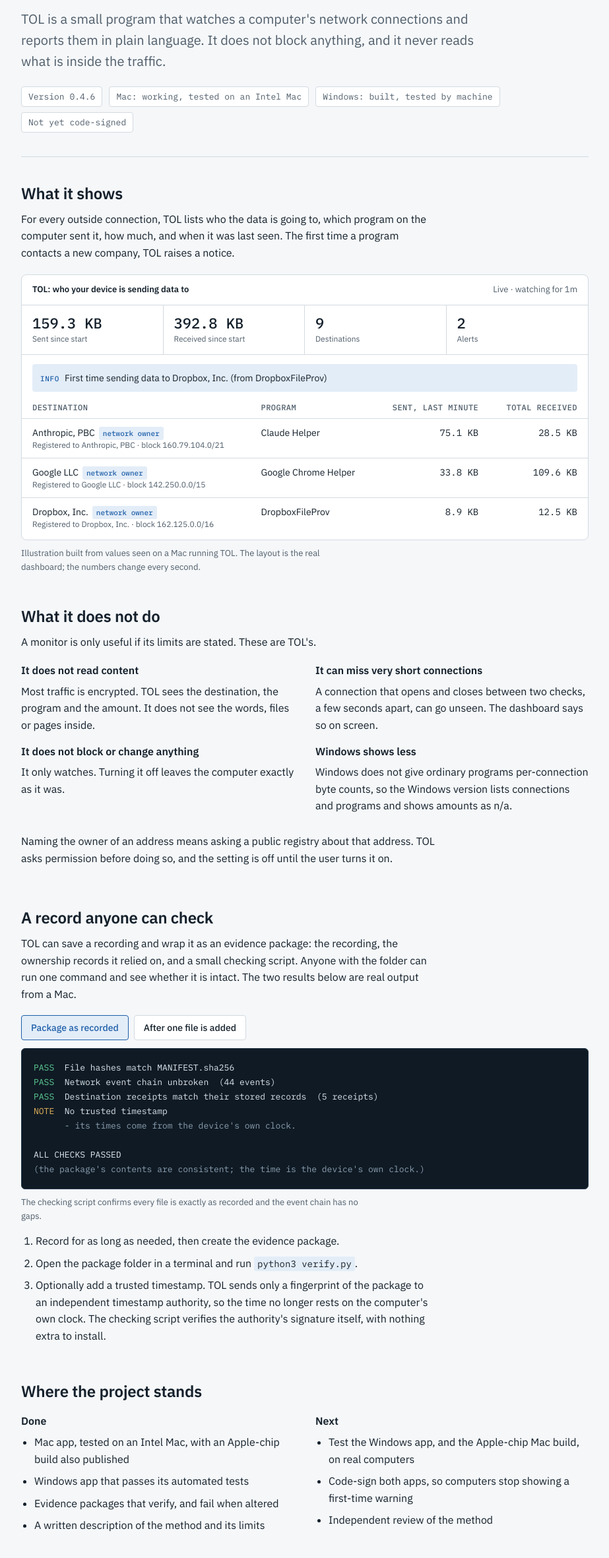
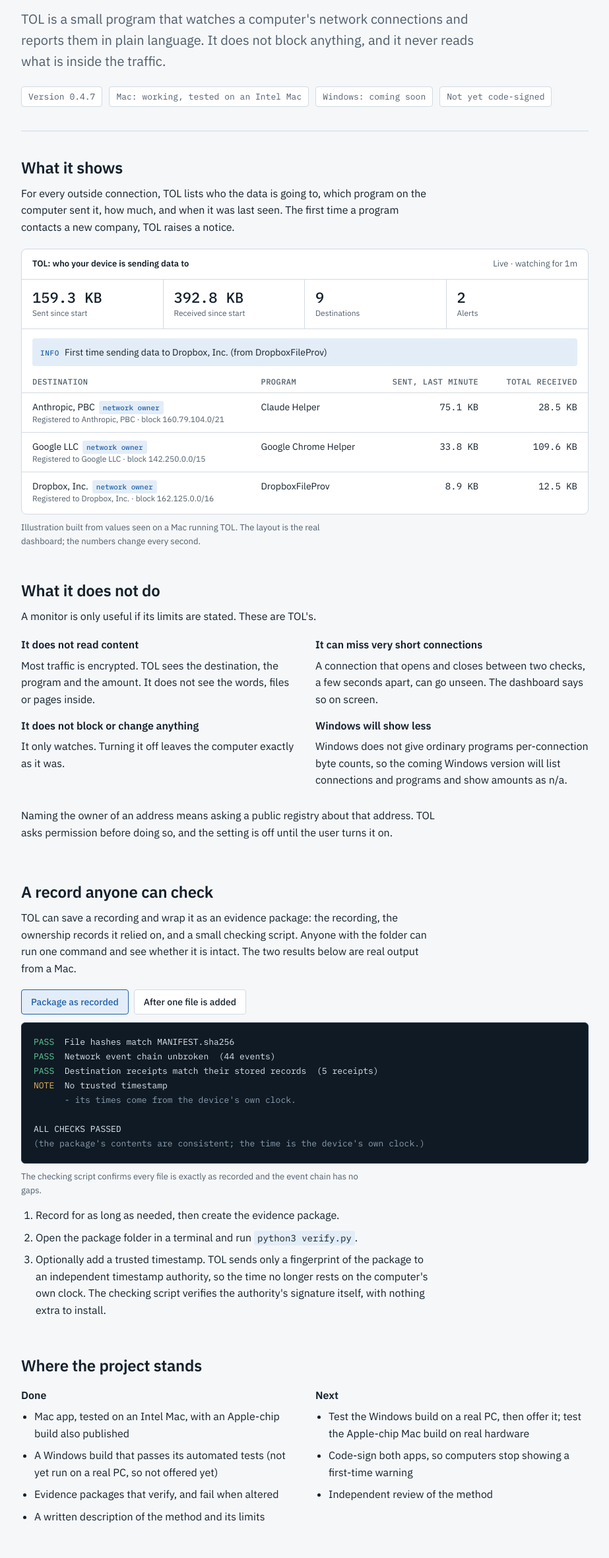
Before and after one commit to rickwatson5166/TOL-public, a browser extension: page site/index.html in a window 1280 px wide. Shown: the part 198-2560 px from the top of the page at 66% size, without its empty margins (178-1101 px from the left). Drawn offline with Linux system fonts and the light colour scheme.

Commit message:
Mac first, Windows coming soon: plain README, details moved to docs/USAGE.md, install guide and status, SECURITY.md, issue templates, banner
README now opens with one plain sentence and an honest status. Windows is not offered until it has been run on a real PC.

Co-Authored-By: Claude Sonnet 5.5 <noreply@anthropic.com>
Claude-Session: https://claude.ai/code/session_01Tohd3QB7n9PzpBWQVxA6Z4

```diff
--- a/site/index.html
+++ b/site/index.html
@@ -78,9 +78,9 @@ footer p { max-width: 70ch; }
   <h1>See which companies your computer is sending data to.</h1>
   <p class="lede">TOL is a small program that watches a computer's network connections and reports them in plain language. It does not block anything, and it never reads what is inside the traffic.</p>
   <ul class="status">
-    <li>Version 0.4.6</li>
+    <li>Version 0.4.7</li>
     <li>Mac: working, tested on an Intel Mac</li>
-    <li>Windows: built, tested by machine</li>
+    <li>Windows: coming soon</li>
     <li>Not yet code-signed</li>
   </ul>
 </header>
@@ -124,8 +124,8 @@ footer p { max-width: 70ch; }
     <div>
       <h3>It can miss very short connections</h3>
       <p>A connection that opens and closes between two checks, a few seconds apart, can go unseen. The dashboard says so on screen.</p>
-      <h3>Windows shows less</h3>
-      <p>Windows does not give ordinary programs per-connection byte counts, so the Windows version lists connections and programs and shows amounts as n/a.</p>
+      <h3>Windows will show less</h3>
+      <p>Windows does not give ordinary programs per-connection byte counts, so the coming Windows version will list connections and programs and show amounts as n/a.</p>
     </div>
   </div>
   <p style="margin-top:14px">Naming the owner of an address means asking a public registry about that address. TOL asks permission before doing so, and the setting is off until the user turns it on.</p>
@@ -154,7 +154,7 @@ footer p { max-width: 70ch; }
       <h3>Done</h3>
       <ul class="plain">
         <li>Mac app, tested on an Intel Mac, with an Apple-chip build also published</li>
-        <li>Windows app that passes its automated tests</li>
+        <li>A Windows build that passes its automated tests (not yet run on a real PC, so not offered yet)</li>
         <li>Evidence packages that verify, and fail when altered</li>
         <li>A written description of the method and its limits</li>
       </ul>
@@ -162,7 +162,7 @@ footer p { max-width: 70ch; }
     <div>
       <h3>Next</h3>
       <ul class="plain">
-        <li>Test the Windows app, and the Apple-chip Mac build, on real computers</li>
+        <li>Test the Windows build on a real PC, then offer it; test the Apple-chip Mac build on real hardware</li>
         <li>Code-sign both apps, so computers stop showing a first-time warning</li>
         <li>Independent review of the method</li>
       </ul>
@@ -176,7 +176,7 @@ footer p { max-width: 70ch; }
 </section>
 
 <footer>
-  <p>TOL is early software. It is not yet code-signed, so a Mac or Windows computer will show a first-time warning when it is opened, and some managed computers may not allow it. A description of how TOL records, what it can prove and what it cannot is available alongside the download.</p>
+  <p>TOL is early software. It is not yet code-signed, so a Mac will show a first-time warning when it is opened, and some managed computers may not allow it. A description of how TOL records, what it can prove and what it cannot is available alongside the download.</p>
 </footer>
 </main>
 
```
Also changed, not shown: site/standalone.html (+1 -1 lines), docs/images/social-preview.png (added), 7 other files.
